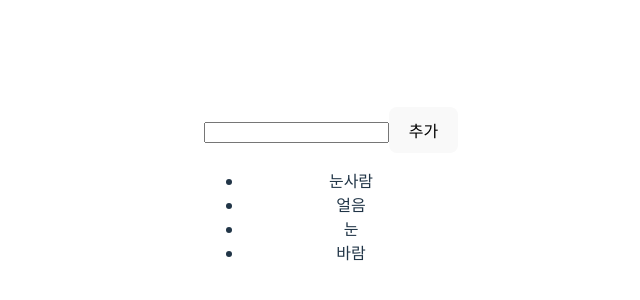
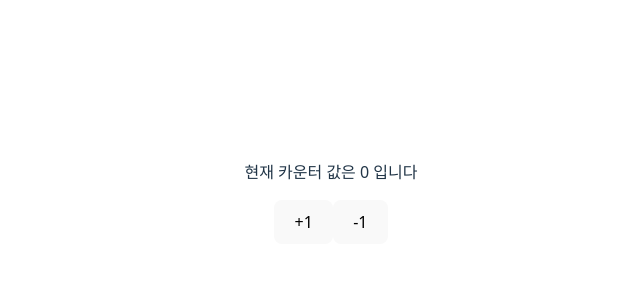
Before and after one commit to Lacheln1/UrecaDailyStudy, a React (Vite) app in the folder 4/0427/practice/: page / in a window 1280 px wide. Shown: the part 206-506 px from the top of the page, without its empty margins (309-949 px from the left). Built offline with nearby package versions, Linux system fonts and the light colour scheme.

Commit message:
useReducer실습

```diff
--- a/4/0427/practice/src/App.jsx
+++ b/4/0427/practice/src/App.jsx
@@ -1,13 +1,13 @@
 import { useState } from "react";
 
 import "./App.css";
-import EventPractice from "../EventPractice";
-import IterationSample from "../IterationSample";
+
+import Counter from "./practice/Counter";
 
 function App() {
   return (
     <>
-      <IterationSample />
+      <Counter />
     </>
   );
 }
--- /dev/null
+++ b/4/0427/practice/src/practice/Counter.jsx
@@ -0,0 +1,26 @@
+import React, { useReducer, useState } from "react";
+
+function reducer(state, action) {
+  //action.type에 따라 다른 작업 수행
+  switch (action.type) {
+    case "INCREMENT":
+      return { value: state.value + 1 };
+    case "DECREMENT":
+      return { value: state.value - 1 };
+    default:
+      return state;
+  }
+}
+
+const Counter = () => {
+  const [state, dispatch] = useReducer(reducer, { value: 0 });
+  return (
+    <div>
+      <p>현재 카운터 값은 {state.value} 입니다</p>
+      <button onClick={() => dispatch({ type: "INCREMENT" })}>+1</button>
+      <button onClick={() => dispatch({ type: "DECREMENT" })}>-1</button>
+    </div>
+  );
+};
+
+export default Counter;
```
Also changed, not shown: 4/0427/practice/src/practice/EventPractice.jsx (renamed from 4/0427/practice/EventPractice.jsx), 4/0427/practice/src/practice/IterationSample.jsx (renamed from 4/0427/practice/IterationSample.jsx).
